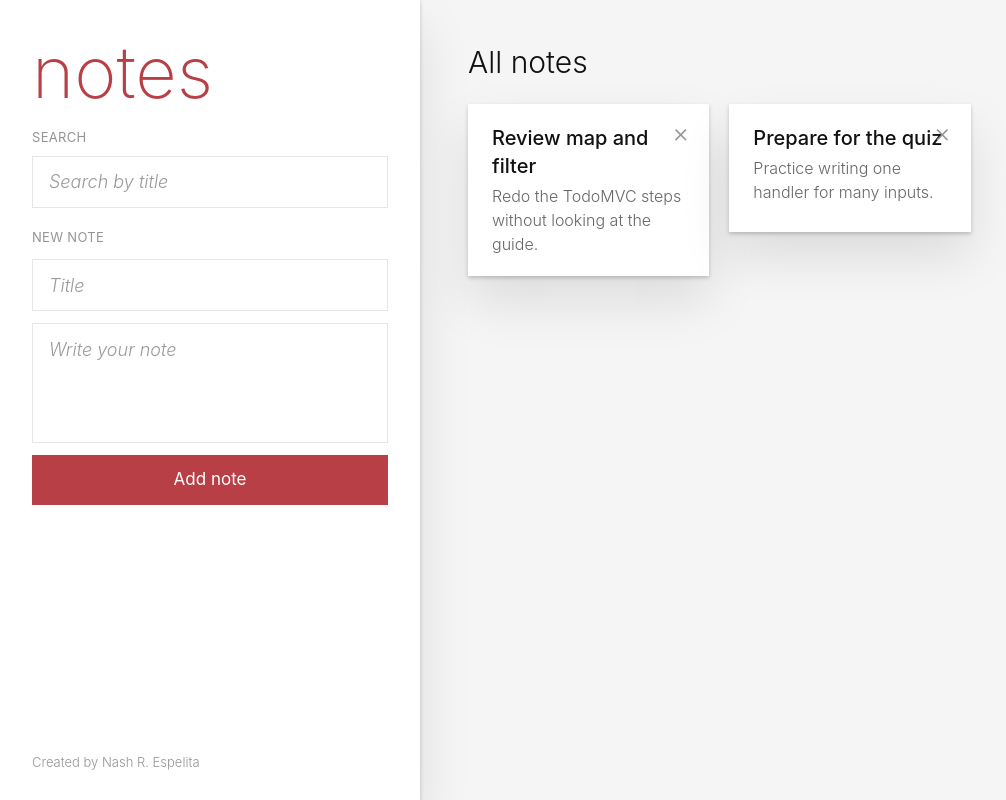
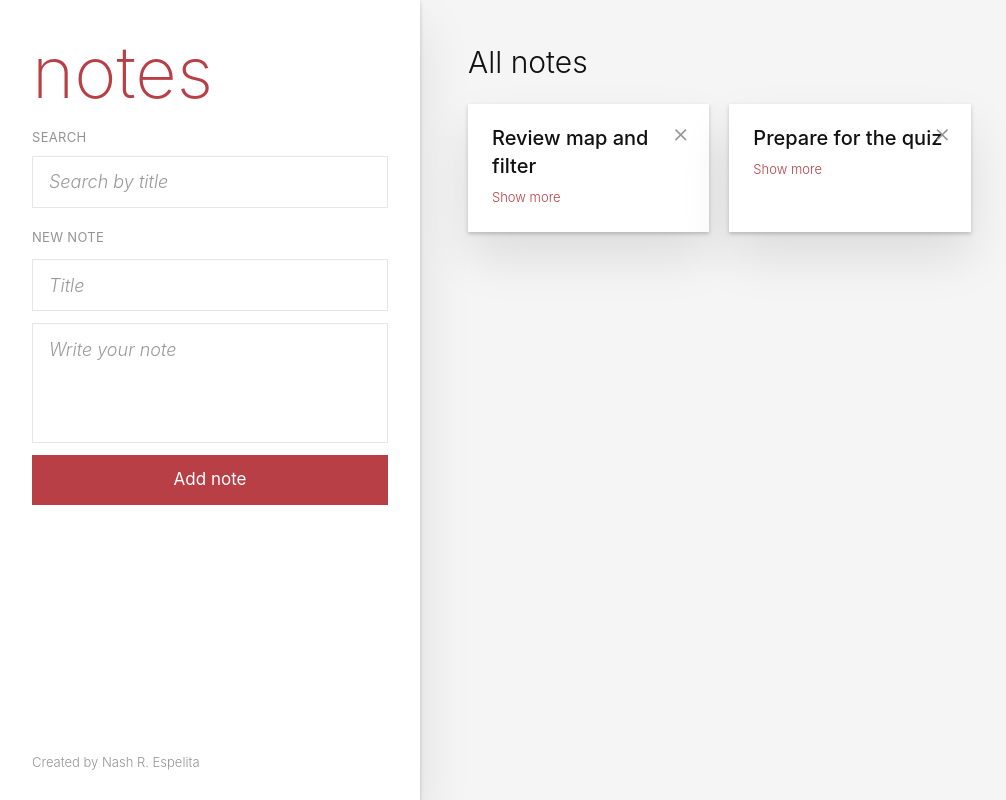
Before and after one commit to EspelitaNash/csit340g8-notes, a React (Vite) app: page / in a window 1280 px wide. Shown: the whole page, without its empty margins (0-1006 px from the left). Built offline with nearby package versions, Linux system fonts and the light colour scheme.

Commit message:
feat: add show more to note cards

```diff
--- a/src/components/NoteCard.jsx
+++ b/src/components/NoteCard.jsx
@@ -1,8 +1,25 @@
+import { useState } from 'react';
+
 function NoteCard({ title, body }) {
+
+  const [isExpanded, setIsExpanded] = useState(false);
+
   return (
     <div>
       <h3 className="text-xl font-medium mb-1">{title}</h3>
-      <p className="text-[#666]">{body}</p>
+
+
+      {isExpanded && (
+        <p className="text-[#666] mb-2">{body}</p>
+      )}
+
+      <button
+        type="button"
+        onClick={() => setIsExpanded((prev) => !prev)}
+        className="text-[13px] text-[#b83f45] cursor-pointer hover:underline"
+      >
+        {isExpanded ? 'Show less' : 'Show more'}
+      </button>
     </div>
   );
 }
```
